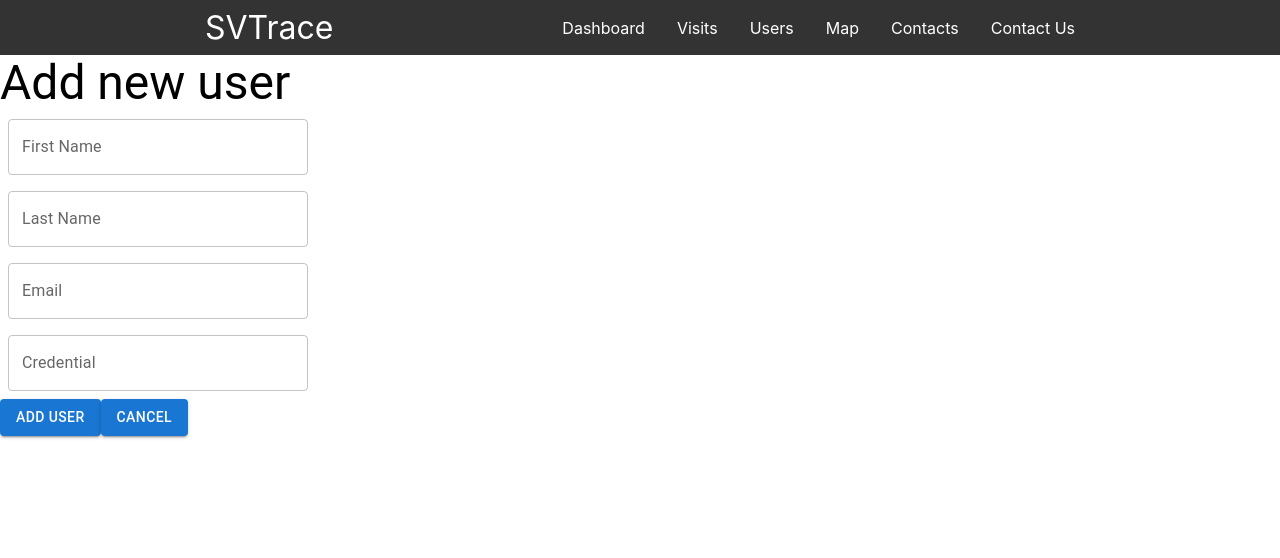
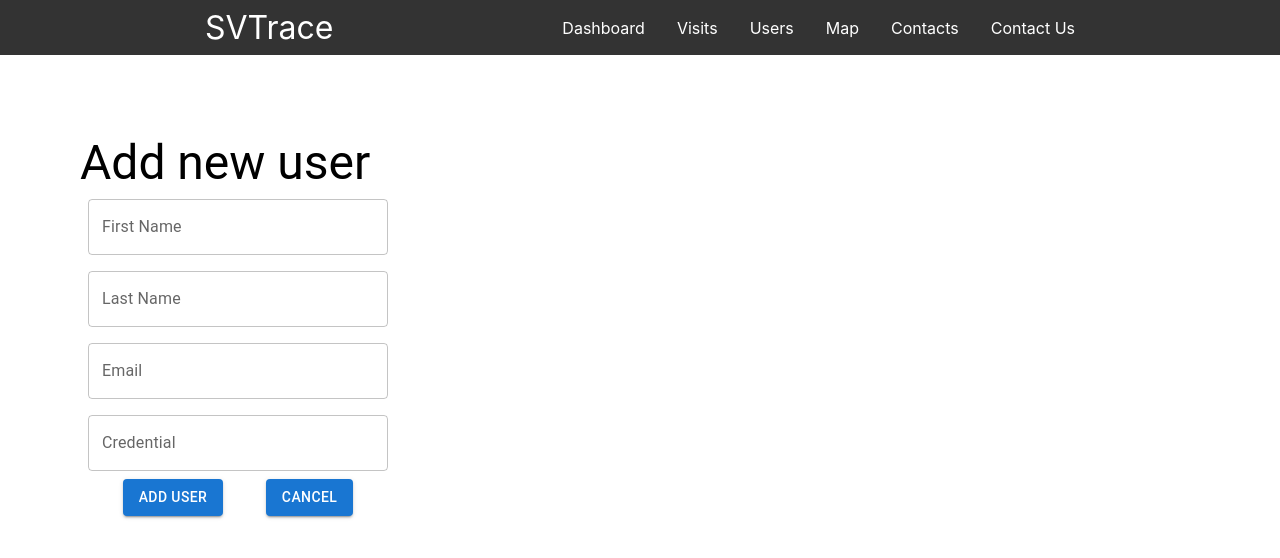
Before and after one commit to rdiaz77/Trace_Project, a React (Create React App) app in the folder frontend/: page /users/new in a window 1280 px wide. Shown: the top 558 px of the page. Built offline with nearby package versions, Linux system fonts and the light colour scheme.

Commit message:
mui to show user view

```diff
--- a/frontend/src/App.js
+++ b/frontend/src/App.js
@@ -22,7 +22,6 @@ function App() {
     <div>
      <Navbar />
     <div>
-
 
         <Routes>
          <Route exact path="/login" element = {<Login/>}/>
--- a/frontend/src/components/AddUserForm.jsx
+++ b/frontend/src/components/AddUserForm.jsx
@@ -3,7 +3,7 @@ import { useState } from 'react';
 import Box from '@mui/material/Box'
 import { Button, TextField, Typography } from '@mui/material';
 import { useNavigate } from 'react-router-dom';
-
+import Grid from '@mui/material/Grid';
 
 
 
@@ -43,10 +43,10 @@ export default function AddUserForm(){
 
 	return(
 		<main>
-			<Typography variant='h3'> Add new user</Typography>
-			<Box sx = {{display: 'flex', flexDirection: 'column', flexWrap: 'wrap', maxWidth: 450}}>
+			<Box sx = {{display: 'flex', flexDirection: 'column', flexWrap: 'wrap', justifyContent:'center', maxWidth: 300, m:10 }}>
+				<Typography variant='h3'> Add new user</Typography>
 
-				<Box sx={{'& .MuiTextField-root': { m: 1, width: 300 }}}>
+				<Box sx={{'& .MuiTextField-root': { m: 1, width: 300 } }} >
 
 					<form method="POST" action= "/users" onSubmit={handleSubmit}>
 
@@ -58,8 +58,15 @@ export default function AddUserForm(){
 
 						<TextField onChange= {e => setNewUser({ ...user, credential_id: e.target.value })} id= "outlined-basic" fullWidth label="Credential" variant = "outlined"/>
 						<br />
-						<Button variant="contained" color='primary' type='submit'> Add User</Button>
-						<Button variant="contained" href="/users"> Cancel</Button>
+						<Box sx ={{display: 'flex', flexWrap:'wrap', justifyContent:'space-evenly', maxWidth: 450}}>
+							<Grid>
+								<Button variant="contained" color='primary' type='submit'> Add User</Button>
+							</Grid>
+							<Grid>
+								<Button variant="contained" href="/users"> Cancel</Button>
+							</Grid>
+
+						</Box>
 
 					</form>
 
```
